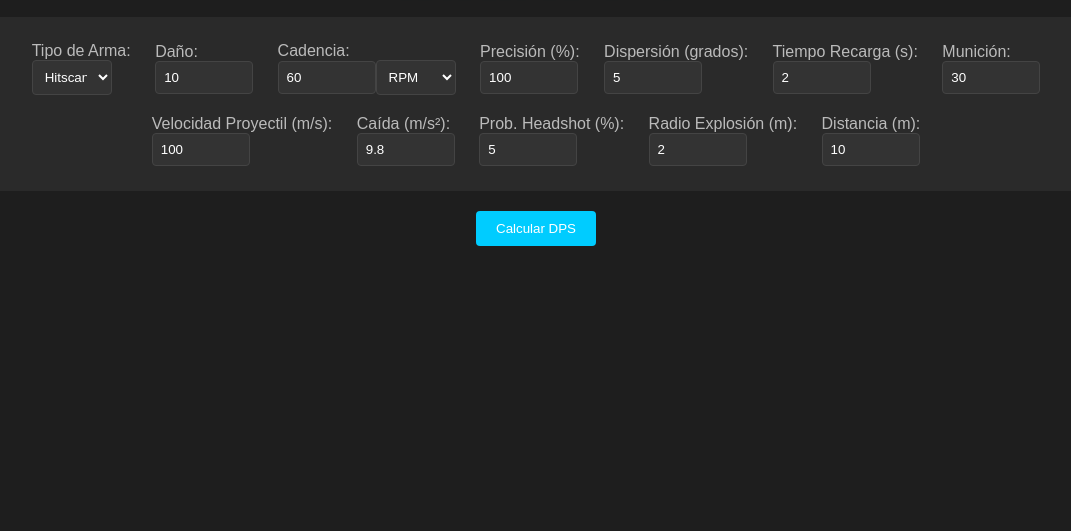
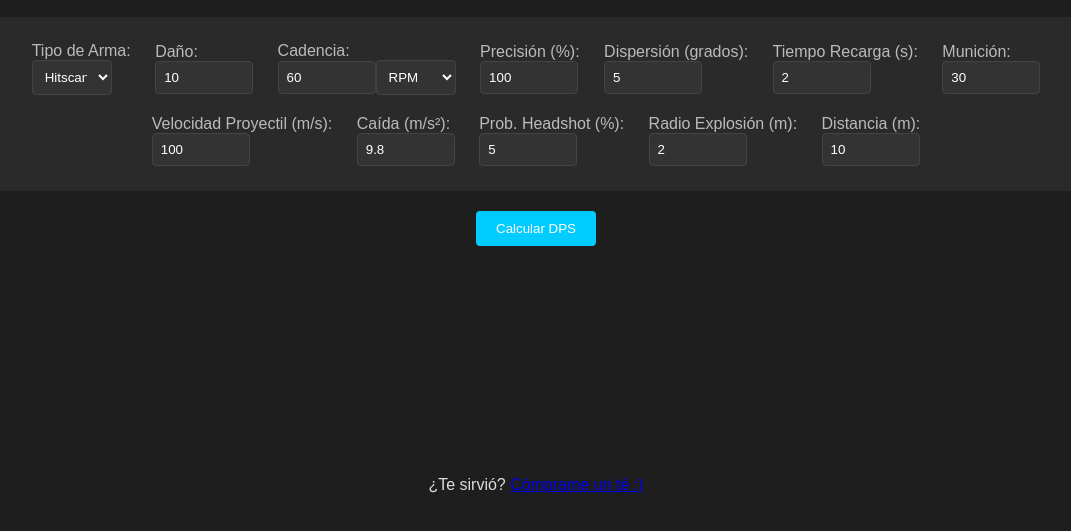
Before and after one commit to genio043/dps-pro, a plain HTML site: page index.html in a window 1280 px wide. Shown: the part 55-586 px from the top of the page, without its empty margins (104-1175 px from the left). Drawn offline with nearby package versions, Linux system fonts and the light colour scheme.

Commit message:
Update index.html

```diff
--- a/index.html
+++ b/index.html
@@ -38,7 +38,9 @@
     <button onclick="calculateDPS()">Calcular DPS</button>
     <div id="result"></div>
     <canvas id="dpsChart"></canvas>
-
+    <div class="donate">
+        <p>¿Te sirvió? <a href="https://buymeacoffee.com/genio043" target="_blank">Cómprame un té :)</a></p>
+    </div>
     <script>
         let chart;
         function calculateDPS() {
```
